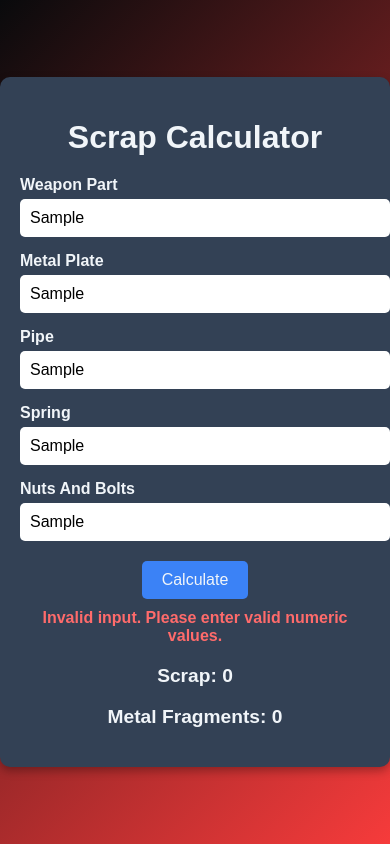
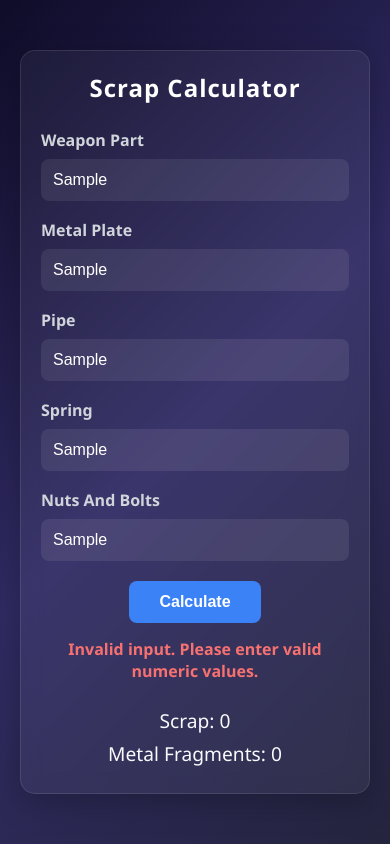
Before and after one commit to UnknownPlaysX/StrayedDashboard, a website: page Modules/ScrapCalc.html in a window 390 px wide. Both pictures are taken after typing "Sample", "Sample", "Sample", "Sample", "Sample" into the empty fields and a click on the button "Calculate". Drawn offline with Linux system fonts and the light colour scheme.

Commit message:
Update ScrapCalc.html

```diff
--- a/Modules/ScrapCalc.html
+++ b/Modules/ScrapCalc.html
@@ -2,56 +2,77 @@
 <html lang="en">
 
 <head>
-    <meta charset="UTF-8">
-    <meta name="viewport" content="width=device-width, initial-scale=1.0">
+  <meta charset="UTF-8" />
+  <meta name="viewport" content="width=device-width, initial-scale=1.0" />
   <title>Strayed VR Scrap Calculator</title>
   <style>
+    /* Global Reset */
+    * {
+      box-sizing: border-box;
+      margin: 0;
+      padding: 0;
+    }
+
     body {
-            font-family: Arial, sans-serif;
-            background: linear-gradient(135deg, #090a0c, #f63b3b);
-            color: #f1f5f9;
+      font-family: "Segoe UI", Tahoma, Geneva, Verdana, sans-serif;
+      background: linear-gradient(135deg, #0f0c29, #302b63, #24243e);
+      color: #f8fafc;
       display: flex;
       justify-content: center;
       align-items: center;
-            height: 100vh;
-            margin: 0;
+      min-height: 100vh;
+      padding: 20px;
     }
 
     .container {
-            background: #334155;
-            padding: 20px;
-            border-radius: 10px;
-            box-shadow: 0 4px 10px rgba(0, 0, 0, 0.3);
-            max-width: 450px;
+      background: rgba(255, 255, 255, 0.05);
+      backdrop-filter: blur(10px);
+      border-radius: 15px;
+      padding: 30px;
       width: 100%;
+      max-width: 500px;
+      box-shadow: 0 8px 32px rgba(0, 0, 0, 0.25);
+      border: 1px solid rgba(255, 255, 255, 0.1);
+      transition: transform 0.3s ease;
+    }
+
+    .container:hover {
+      transform: translateY(-5px);
     }
 
     h1 {
       text-align: center;
-            margin-bottom: 20px;
+      margin-bottom: 25px;
+      font-size: 1.8rem;
+      color: #ffffff;
+      letter-spacing: 1px;
     }
 
     .input-group {
-            margin-bottom: 15px;
+      margin-bottom: 18px;
     }
 
     .input-group label {
       display: block;
-            margin-bottom: 5px;
-            font-weight: bold;
+      margin-bottom: 8px;
+      font-weight: 600;
+      color: #d1d5db;
     }
 
     .input-group input {
       width: 100%;
-            padding: 10px;
+      padding: 12px;
+      border-radius: 8px;
       border: none;
-            border-radius: 5px;
       outline: none;
       font-size: 1rem;
+      background: rgba(255, 255, 255, 0.08);
+      color: #fff;
+      transition: box-shadow 0.3s ease;
     }
 
     .input-group input:focus {
-            box-shadow: 0 0 5px #3b82f6;
+      box-shadow: 0 0 8px #60a5fa;
     }
 
     .button-container {
@@ -61,32 +82,47 @@
 
     .button-container button {
       background: #3b82f6;
-            color: #f1f5f9;
+      color: white;
+      padding: 12px 30px;
       border: none;
-            padding: 10px 20px;
-            border-radius: 5px;
+      border-radius: 8px;
       font-size: 1rem;
       cursor: pointer;
-            transition: background 0.3s ease;
+      font-weight: bold;
+      transition: background 0.3s ease, transform 0.2s ease;
     }
 
     .button-container button:hover {
       background: #2563eb;
+      transform: scale(1.03);
     }
 
     .error-message {
       text-align: center;
-            color: #ff6b6b;
-            margin-top: 10px;
+      color: #f87171;
+      margin-top: 15px;
       font-weight: bold;
       display: none;
     }
 
     .totals {
-            margin-top: 20px;
+      margin-top: 25px;
       text-align: center;
-            font-weight: bold;
       font-size: 1.2rem;
+    }
+
+    .totals p {
+      margin: 6px 0;
+    }
+
+    @media (max-width: 500px) {
+      .container {
+        padding: 20px;
+      }
+
+      h1 {
+        font-size: 1.5rem;
+      }
     }
   </style>
 </head>
@@ -94,30 +130,39 @@
 <body>
   <div class="container">
     <h1>Scrap Calculator</h1>
+
     <div class="input-group">
       <label for="weapon-part">Weapon Part</label>
-            <input type="text" id="weapon-part" name="weapon-part" placeholder="Enter amount of Weapon Parts">
+      <input type="text" id="weapon-part" placeholder="Enter amount of Weapon Parts" />
     </div>
+
     <div class="input-group">
       <label for="metal-plate">Metal Plate</label>
-            <input type="text" id="metal-plate" name="metal-plate" placeholder="Enter amount of Metal Plates">
+      <input type="text" id="metal-plate" placeholder="Enter amount of Metal Plates" />
     </div>
+
     <div class="input-group">
       <label for="pipe">Pipe</label>
-            <input type="text" id="pipe" name="pipe" placeholder="Enter amount of Pipes">
+      <input type="text" id="pipe" placeholder="Enter amount of Pipes" />
     </div>
+
     <div class="input-group">
       <label for="spring">Spring</label>
-            <input type="text" id="spring" name="spring" placeholder="Enter amount of Springs">
+      <input type="text" id="spring" placeholder="Enter amount of Springs" />
     </div>
+
     <div class="input-group">
       <label for="nuts-bolts">Nuts And Bolts</label>
-            <input type="text" id="nuts-bolts" name="nuts-bolts" placeholder="Enter amount of Nuts And Bolts">
+      <input type="text" id="nuts-bolts" placeholder="Enter amount of Nuts And Bolts" />
     </div>
+
     <div class="button-container">
       <button id="calculate">Calculate</button>
     </div>
-        <div class="error-message" id="error-message">Invalid input. Please enter valid numeric values.</div>
+
+    <div class="error-message" id="error-message">
+      Invalid input. Please enter valid numeric values.
+    </div>
 
     <div class="totals" id="totals">
       <p>Scrap: 0</p>
@@ -127,40 +172,27 @@
 
   <script>
     function processWeaponPart(value) {
-            const scrap = 30 * value;
-            const metal_frags = 45 * value;
-            return { scrap, metal_frags };
+      return { scrap: 30 * value, metal_frags: 45 * value };
     }
 
     function processMetalPlate(value) {
-            const scrap = 5 * value;
-            const metal_frags = 75 * value;
-            return { scrap, metal_frags };
+      return { scrap: 5 * value, metal_frags: 75 * value };
     }
 
     function processPipe(value) {
-            const scrap = 5 * value;
-            const metal_frags = 15 * value;
-            return { scrap, metal_frags };
+      return { scrap: 5 * value, metal_frags: 15 * value };
     }
 
     function processSpring(value) {
-            const scrap = 15 * value;
-            const metal_frags = 15 * value;
-            return { scrap, metal_frags };
+      return { scrap: 15 * value, metal_frags: 15 * value };
     }
 
     function processNutsAndBolts(value) {
-            const scrap = 5 * value;
-            const metal_frags = 10 * value;
-            return { scrap, metal_frags };
+      return { scrap: 5 * value, metal_frags: 10 * value };
     }
 
     function processInputs(values) {
-            let totalScrap = 0;
-            let totalMetalFrags = 0;
-
-            const results = [
+      const processors = [
         processWeaponPart(values.weaponPart),
         processMetalPlate(values.metalPlate),
         processPipe(values.pipe),
@@ -168,23 +200,21 @@
         processNutsAndBolts(values.nutsAndBolts)
       ];
 
-            results.forEach(result => {
-                totalScrap += result.scrap;
-                totalMetalFrags += result.metal_frags;
-            });
-
-            return { totalScrap, totalMetalFrags };
+      return processors.reduce((acc, val) => {
+        acc.totalScrap += val.scrap;
+        acc.totalMetalFrags += val.metal_frags;
+        return acc;
+      }, { totalScrap: 0, totalMetalFrags: 0 });
     }
 
     function displayTotals(scrap, metalFrags) {
-            const totalsElement = document.getElementById('totals');
-            totalsElement.innerHTML = `
+      document.getElementById('totals').innerHTML = `
         <p>Scrap: ${scrap}</p>
         <p>Metal Fragments: ${metalFrags}</p>
       `;
     }
 
-        document.getElementById('calculate').addEventListener('click', function () {
+    document.getElementById('calculate').addEventListener('click', () => {
       const inputs = {
         weaponPart: document.getElementById('weapon-part').value.trim(),
         metalPlate: document.getElementById('metal-plate').value.trim(),
@@ -193,33 +223,28 @@
         nutsAndBolts: document.getElementById('nuts-bolts').value.trim()
       };
 
-            const errorMessage = document.getElementById('error-message');
-
-            // Convert empty inputs to 0 and check for invalid values
-            const numericValues = {
-                weaponPart: inputs.weaponPart === "" ? 0 : Number(inputs.weaponPart),
-                metalPlate: inputs.metalPlate === "" ? 0 : Number(inputs.metalPlate),
-                pipe: inputs.pipe === "" ? 0 : Number(inputs.pipe),
-                spring: inputs.spring === "" ? 0 : Number(inputs.spring),
-                nutsAndBolts: inputs.nutsAndBolts === "" ? 0 : Number(inputs.nutsAndBolts)
-            };
-
+      const numericValues = {};
       let isValid = true;
 
-            Object.values(numericValues).forEach(value => {
-                if (isNaN(value) || value < 0) {
+      for (let key in inputs) {
+        let val = inputs[key] === "" ? 0 : Number(inputs[key]);
+        if (isNaN(val) || val < 0) {
           isValid = false;
+          break;
         }
-            });
+        numericValues[key] = val;
+      }
 
+      const errorMessage = document.getElementById('error-message');
       if (!isValid) {
         errorMessage.style.display = 'block';
-            } else {
+        return;
+      }
+
       errorMessage.style.display = 'none';
 
       const { totalScrap, totalMetalFrags } = processInputs(numericValues);
       displayTotals(totalScrap, totalMetalFrags);
-            }
     });
   </script>
 </body>
```
Lines whose indentation alone changed are shown as unchanged.
